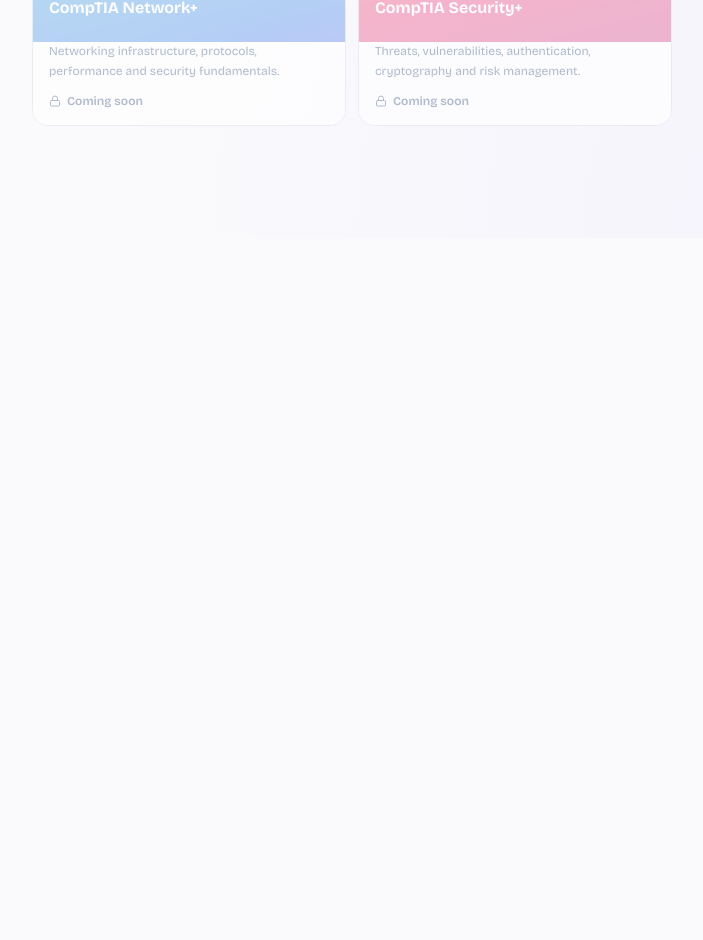
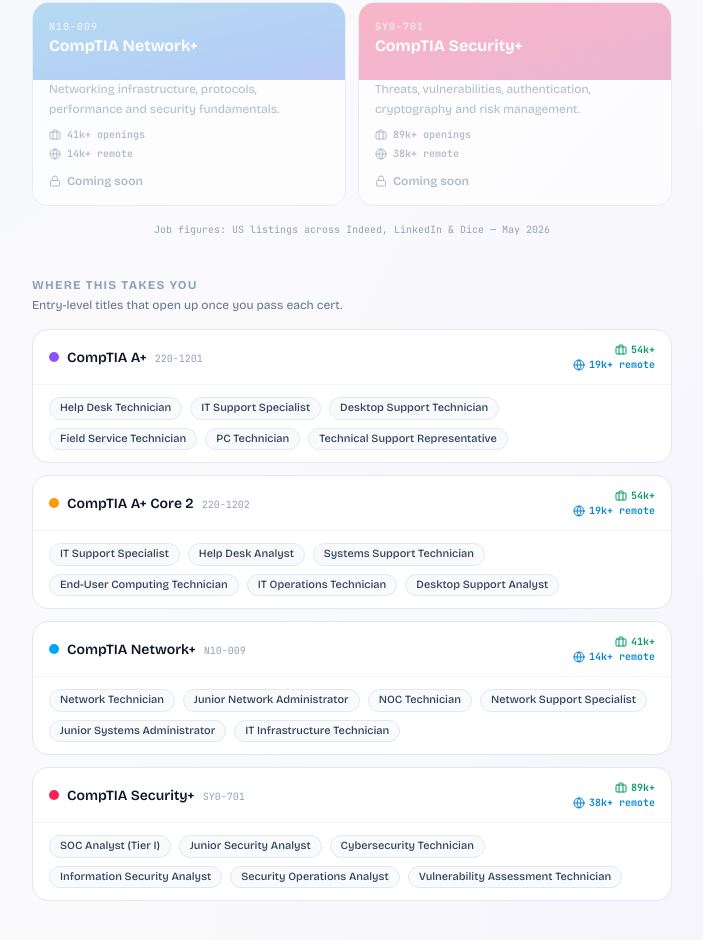
Before and after one commit to mcgillesdorce/comptiaAplus, a Next.js app: page / in a window 1280 px wide. Shown: the part 960-1900 px from the top of the page, without its empty margins (288-991 px from the left). Before the commit the page ends 1198 px from the top, so only its background shows below. Built offline with nearby package versions, Linux system fonts and the light colour scheme.

Commit message:
feat: add job market stats and career paths to landing page

```diff
--- a/app/page.tsx
+++ b/app/page.tsx
@@ -2,7 +2,9 @@
 import {
   BookOpen,
   Brain,
+  Briefcase,
   ChevronRight,
+  Globe,
   Lock,
   PlayCircle,
   TrendingUp,
@@ -36,6 +38,11 @@
     body: "Weakness analytics show exactly which topics still need work so you never study blind.",
   },
 ];
+
+function formatJobs(n: number): string {
+  if (n >= 1000) return `${Math.round(n / 1000)}k+`;
+  return `${n}+`;
+}
 
 export default function HomePage() {
   return (
@@ -94,8 +101,26 @@
           {CERT_BUNDLES.map((cert) => (
             <CertCard key={cert.id} cert={cert} />
           ))}
+        </div>        <p className="font-mono text-[10px] text-slate-400 dark:text-slate-500 text-center">
+          Job figures: US listings across Indeed, LinkedIn & Dice — May 2026
+        </p>
+      </section>
+
+      {/* ── Career paths ──────────────────────────────────────────────────────────── */}
+      <section className="space-y-4">
+        <div>
+          <h2 className="text-xs font-bold uppercase tracking-widest text-slate-400 dark:text-slate-500">
+            Where this takes you
+          </h2>
+          <p className="mt-1 text-xs text-slate-500 dark:text-slate-400">
+            Entry-level titles that open up once you pass each cert.
+          </p>
         </div>
-      </section>
+        <div className="space-y-3">
+          {CERT_BUNDLES.map((cert) => (
+            <CareerCard key={cert.id} cert={cert} />
+          ))}
+        </div>      </section>
     </div>
   );
 }
@@ -130,10 +155,24 @@
             <p className="text-xs text-slate-500 dark:text-slate-400 leading-relaxed line-clamp-2">
               {cert.description}
             </p>
-            <div className="mt-3 flex items-center gap-3 font-mono text-[10px] text-slate-400">
+            <div className="mt-2 flex items-center gap-3 font-mono text-[10px] text-slate-400">
               {cert.questionCount && <span>{cert.questionCount} Qs</span>}
               {cert.videoCount && <span>{cert.videoCount} videos</span>}
             </div>
+            {cert.jobOpenings && (
+              <div className="mt-2 space-y-1">
+                <div className="flex items-center gap-1.5 font-mono text-[10px] text-emerald-600 dark:text-emerald-400 font-semibold">
+                  <Briefcase className="h-3 w-3 flex-shrink-0" />
+                  {formatJobs(cert.jobOpenings)} openings
+                </div>
+                {cert.remoteOpenings && (
+                  <div className="flex items-center gap-1.5 font-mono text-[10px] text-sky-600 dark:text-sky-400 font-semibold">
+                    <Globe className="h-3 w-3 flex-shrink-0" />
+                    {formatJobs(cert.remoteOpenings)} remote
+                  </div>
+                )}
+              </div>
+            )}
             <div className="mt-3 flex items-center gap-1 text-xs font-semibold text-brand-600 dark:text-brand-400">
               Study now <ChevronRight className="h-3.5 w-3.5" />
             </div>
@@ -143,6 +182,20 @@
             <p className="text-xs text-slate-400 leading-relaxed line-clamp-2">
               {cert.description}
             </p>
+            {cert.jobOpenings && (
+              <div className="mt-2 space-y-1">
+                <div className="flex items-center gap-1.5 font-mono text-[10px] text-slate-400 font-semibold">
+                  <Briefcase className="h-3 w-3 flex-shrink-0" />
+                  {formatJobs(cert.jobOpenings)} openings
+                </div>
+                {cert.remoteOpenings && (
+                  <div className="flex items-center gap-1.5 font-mono text-[10px] text-slate-400 font-semibold">
+                    <Globe className="h-3 w-3 flex-shrink-0" />
+                    {formatJobs(cert.remoteOpenings)} remote
+                  </div>
+                )}
+              </div>
+            )}
             <div className="mt-3 flex items-center gap-1.5 text-xs font-semibold text-slate-400">
               <Lock className="h-3 w-3" /> Coming soon
             </div>
@@ -160,3 +213,54 @@
     </Link>
   );
 }
+
+function CareerCard({ cert }: { cert: CertBundle }) {
+  const gradientDot: Record<string, string> = {
+    "a-plus-1201":   "bg-violet-500",
+    "a-plus-1202":   "bg-amber-500",
+    "network-plus":  "bg-sky-500",
+    "security-plus": "bg-rose-500",
+  };
+
+  return (
+    <div className="rounded-2xl border border-slate-200 dark:border-slate-700 bg-white dark:bg-slate-800/60 overflow-hidden">
+      {/* Header row */}
+      <div className="flex items-center justify-between px-4 py-3 border-b border-slate-100 dark:border-slate-700/60">
+        <div className="flex items-center gap-2">
+          <span className={`h-2.5 w-2.5 rounded-full flex-shrink-0 ${gradientDot[cert.id] ?? "bg-slate-400"}`} />
+          <div>
+            <span className="font-semibold text-sm text-slate-900 dark:text-slate-100">
+              {cert.name}
+            </span>
+            <span className="ml-2 font-mono text-[10px] text-slate-400">{cert.code}</span>
+          </div>
+        </div>
+        {cert.jobOpenings && (
+          <div className="text-right">
+            <p className="flex items-center gap-1 font-mono text-[10px] text-emerald-600 dark:text-emerald-400 font-semibold justify-end">
+              <Briefcase className="h-3 w-3" />{formatJobs(cert.jobOpenings)}
+            </p>
+            {cert.remoteOpenings && (
+              <p className="flex items-center gap-1 font-mono text-[10px] text-sky-600 dark:text-sky-400 font-semibold justify-end">
+                <Globe className="h-3 w-3" />{formatJobs(cert.remoteOpenings)} remote
+              </p>
+            )}
+          </div>
+        )}
+      </div>
+      {/* Job title pills */}
+      {cert.entryTitles && (
+        <div className="px-4 py-3 flex flex-wrap gap-2">
+          {cert.entryTitles.map((title) => (
+            <span
+              key={title}
+              className="rounded-full border border-slate-200 dark:border-slate-600 bg-slate-50 dark:bg-slate-700/50 px-2.5 py-0.5 text-[11px] font-medium text-slate-700 dark:text-slate-300"
+            >
+              {title}
+            </span>
+          ))}
+        </div>
+      )}
+    </div>
+  );
+}
--- a/data/certs.ts
+++ b/data/certs.ts
@@ -10,6 +10,12 @@
   videoCount?: number;
   /** Tailwind gradient utility classes for the card header */
   gradient: string;
+  /** Approximate total job postings on major boards (US, updated May 2026) */
+  jobOpenings?: number;
+  /** Approximate remote-only subset of jobOpenings */
+  remoteOpenings?: number;
+  /** Entry-level job titles this cert unlocks */
+  entryTitles?: string[];
 }
 
 export const CERT_BUNDLES: CertBundle[] = [
@@ -25,6 +31,16 @@
     questionCount: 210,
     videoCount: 63,
     gradient: "from-violet-600 to-indigo-700",
+    jobOpenings: 54000,
+    remoteOpenings: 19000,
+    entryTitles: [
+      "Help Desk Technician",
+      "IT Support Specialist",
+      "Desktop Support Technician",
+      "Field Service Technician",
+      "PC Technician",
+      "Technical Support Representative",
+    ],
   },
   {
     id: "a-plus-1202",
@@ -36,6 +52,16 @@
     href: "#",
     active: false,
     gradient: "from-amber-600 to-orange-700",
+    jobOpenings: 54000,
+    remoteOpenings: 19000,
+    entryTitles: [
+      "IT Support Specialist",
+      "Help Desk Analyst",
+      "Systems Support Technician",
+      "End-User Computing Technician",
+      "IT Operations Technician",
+      "Desktop Support Analyst",
+    ],
   },
   {
     id: "network-plus",
@@ -47,6 +73,16 @@
     href: "#",
     active: false,
     gradient: "from-sky-600 to-blue-700",
+    jobOpenings: 41000,
+    remoteOpenings: 14000,
+    entryTitles: [
+      "Network Technician",
+      "Junior Network Administrator",
+      "NOC Technician",
+      "Network Support Specialist",
+      "Junior Systems Administrator",
+      "IT Infrastructure Technician",
+    ],
   },
   {
     id: "security-plus",
@@ -58,5 +94,15 @@
     href: "#",
     active: false,
     gradient: "from-rose-600 to-pink-700",
+    jobOpenings: 89000,
+    remoteOpenings: 38000,
+    entryTitles: [
+      "SOC Analyst (Tier I)",
+      "Junior Security Analyst",
+      "Cybersecurity Technician",
+      "Information Security Analyst",
+      "Security Operations Analyst",
+      "Vulnerability Assessment Technician",
+    ],
   },
 ];
```
